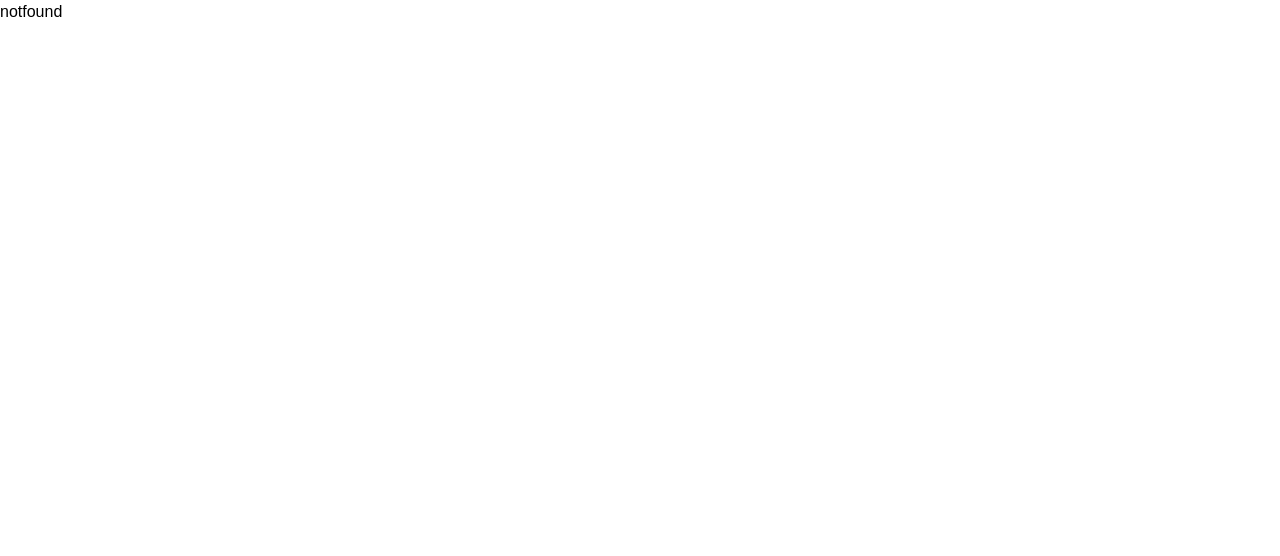
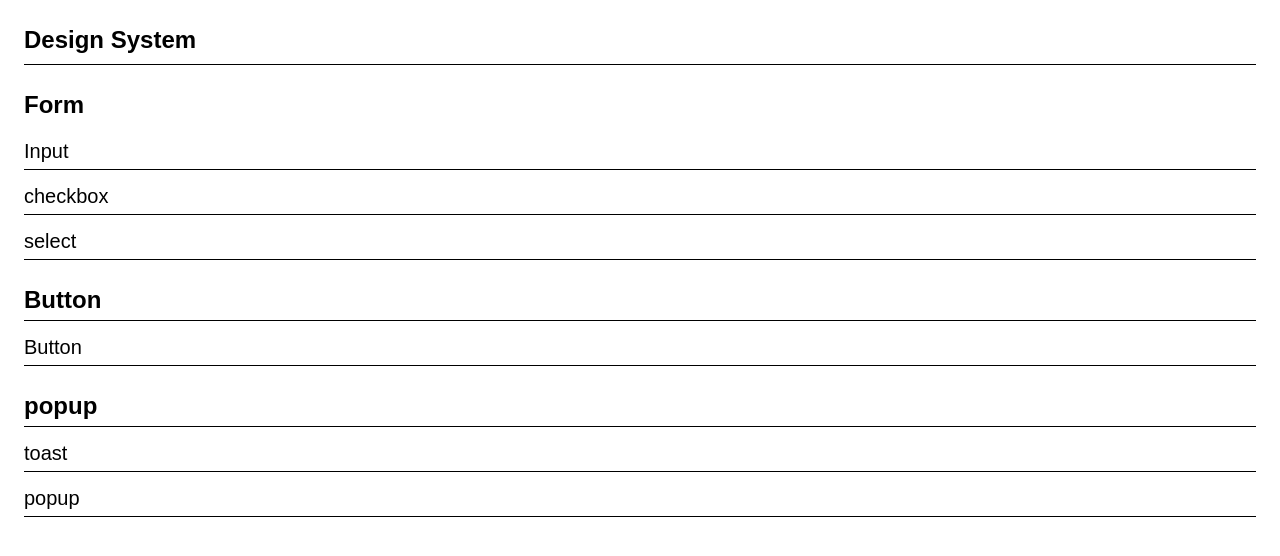
Before and after one commit to prgrms-web-devcourse-final-project/WEB5_6_HaeDokCoding_FE, a Next.js app: page /design-system in a window 1280 px wide. Before the commit this address had no page. Shown: the top 556 px of the page. Built offline with nearby package versions, Linux system fonts and the light colour scheme; a web font is replaced by a local one.

Commit message:
[chore] 공통 컴포넌트

```diff
--- a/src/app/community/page.tsx
+++ b/src/app/community/page.tsx
@@ -1,4 +1,4 @@
-function page() {
-  return <div>page</div>;
+function Page() {
+  return <div>community</div>;
 }
-export default page;
+export default Page;
--- /dev/null
+++ b/src/app/design-system/page.tsx
@@ -0,0 +1,57 @@
+function Page() {
+  return (
+    <div className="p-6 space-y-6">
+      {/* 페이지 제목 */}
+      <h1 className="text-2xl font-bold border-b pb-2">Design System</h1>
+
+      {/* Form 영역 */}
+      <div className="space-y-3">
+        <h2 className="text-2xl font-semibold pb-1">Form</h2>
+
+        {/* Input */}
+        <div className="flex flex-col gap-2 space-y-2">
+          <h3 className="text-xl font-medium border-b pb-1">Input</h3>
+          {/* 여기 컴포넌트 삽입 */}
+        </div>
+
+        {/* checkbox */}
+        <div className="space-y-2">
+          <h3 className="text-xl font-medium border-b pb-1">checkbox</h3>
+          {/* 여기 컴포넌트 삽입 */}
+        </div>
+
+        {/* select */}
+        <div className="space-y-2">
+          <h3 className="text-xl font-medium border-b pb-1">select</h3>
+          {/* 여기 컴포넌트 삽입 */}
+        </div>
+      </div>
+
+      {/* Button */}
+      <div className="space-y-3">
+        <h2 className="text-2xl font-semibold border-b pb-1">Button</h2>
+
+        <div className="space-y-2">
+          <h3 className="text-xl font-medium border-b pb-1">Button</h3>
+          {/* 여기 컴포넌트 삽입 */}
+        </div>
+      </div>
+
+      {/* popup */}
+      <div className="space-y-3">
+        <h2 className="text-2xl font-semibold border-b pb-1">popup</h2>
+
+        <div className="space-y-2">
+          <h3 className="text-xl font-medium border-b pb-1">toast</h3>
+          {/* 여기 컴포넌트 삽입 */}
+        </div>
+
+        <div className="space-y-2">
+          <h3 className="text-xl font-medium border-b pb-1">popup</h3>
+          {/* 여기 컴포넌트 삽입 */}
+        </div>
+      </div>
+    </div>
+  );
+}
+export default Page;
--- a/src/app/mypage/page.tsx
+++ b/src/app/mypage/page.tsx
@@ -1,4 +1,4 @@
-function page() {
-  return <div>page</div>;
+function Page() {
+  return <div>mypage</div>;
 }
-export default page;
+export default Page;
--- a/src/app/recipe/page.tsx
+++ b/src/app/recipe/page.tsx
@@ -1,4 +1,4 @@
-function page() {
-  return <div>page</div>;
+function Page() {
+  return <div>recipe</div>;
 }
-export default page;
+export default Page;
--- a/src/app/recommend/page.tsx
+++ b/src/app/recommend/page.tsx
@@ -1,9 +1,4 @@
-function page() {
-  return (
-    <div>
-      page
-      <p>test 허스키 테스트</p>
-    </div>
-  );
+function Page() {
+  return <div>recommend</div>;
 }
-export default page;
+export default Page;
```
